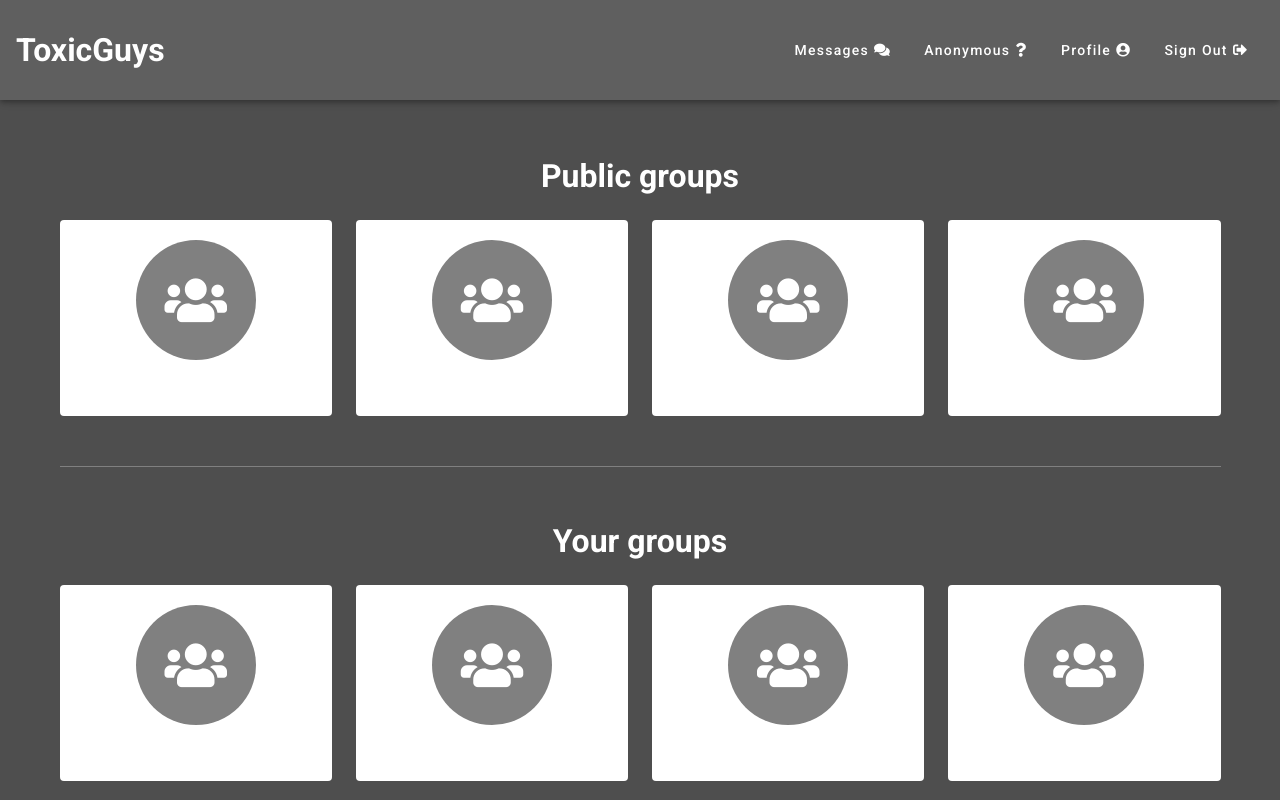
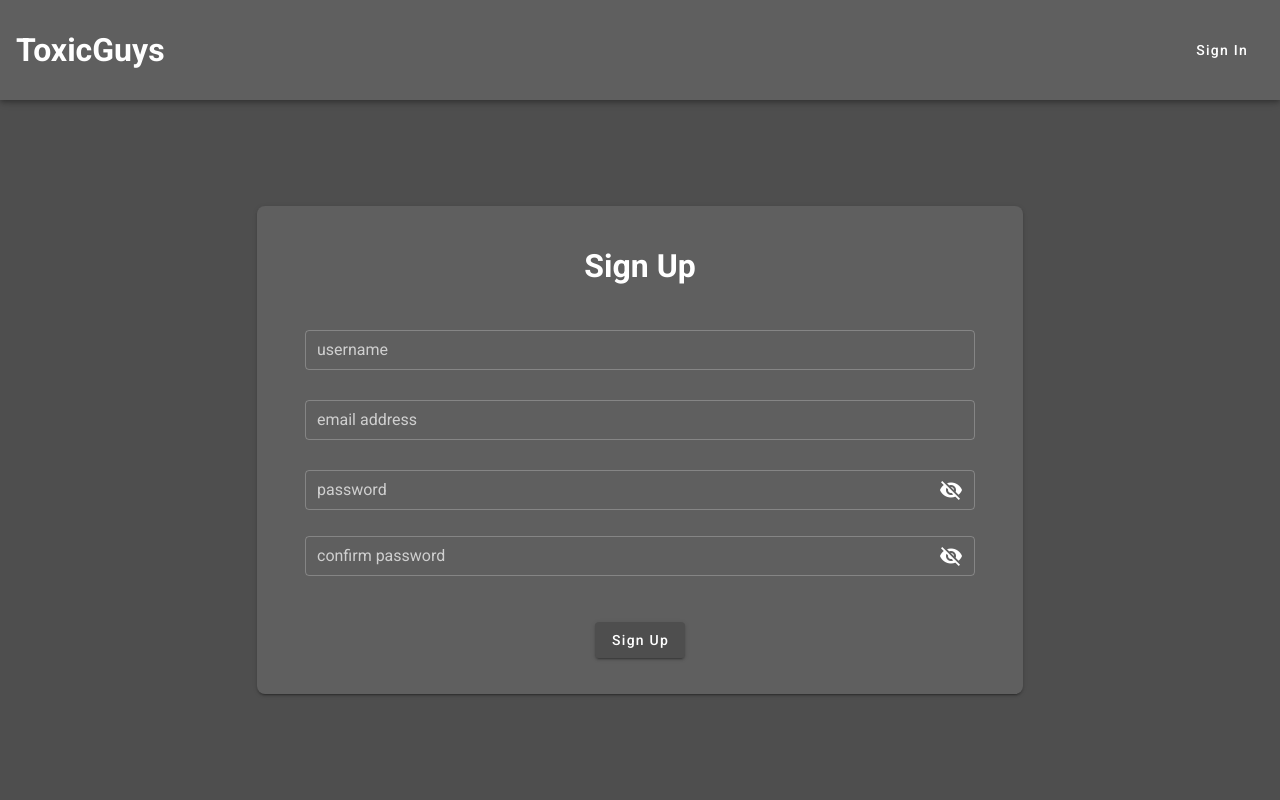
Before and after one commit to MuongKimhong/toxic-guys, a Vue app in the folder frontend/: page /sign-up in a window 1280 px wide. Before the commit this address led to /. Shown: the top 800 px of the page. Built offline with nearby package versions, Linux system fonts and the light colour scheme.

Commit message:
finished sign up user

```diff
--- a/frontend/src/main.js
+++ b/frontend/src/main.js
@@ -9,6 +9,10 @@ axios.defaults.baseURL = "http://localhost:8000/"
 
 Vue.config.productionTip = false
 
+Vue.prototype.$authenticateUser = function () {
+  console.log("authenticate user");
+}
+
 new Vue({
   router,
   store,
--- a/frontend/src/store/index.js
+++ b/frontend/src/store/index.js
@@ -17,7 +17,7 @@ export default new Vuex.Store({
       username: null,
       profileUrl: null,
       acceptAnonymousMessage: null,
-      accessToken: "null"
+      accessToken: null
     }
   },
   getters: {
--- a/frontend/src/views/SignUp.vue
+++ b/frontend/src/views/SignUp.vue
@@ -16,6 +16,8 @@
                 label="username"
                 dark
                 outlined
+                v-model="username"
+                :error-messages="error.username"
               ></v-text-field>
               <v-text-field
                 class="my-1"
@@ -23,6 +25,9 @@
                 label="email address"
                 dark
                 outlined
+                v-model="email"
+                :error-messages="error.email"
+                type="email"
               ></v-text-field>
               <v-text-field
                 password
@@ -34,6 +39,8 @@
                 :type="showPassword ? 'text' : 'password'"
                 :append-icon="showPassword ? 'mdi-eye' : 'mdi-eye-off'"
                 @click:append="showPassword = !showPassword"
+                v-model="password"
+                :error-messages="error.password"
               >
               </v-text-field>
               <v-text-field
@@ -46,6 +53,8 @@
                 :type="showPassword ? 'text' : 'password'"
                 :append-icon="showPassword ? 'mdi-eye' : 'mdi-eye-off'"
                 @click:append="showPassword = !showPassword"
+                v-model="confirmPassword"
+                :error-messages="error.confirmPassword"
               >
               </v-text-field>
             </div>
@@ -54,6 +63,7 @@
               <v-btn
                 class="text-capitalize white--text"
                 style="background-color: rgb(78, 78, 78)"
+                @click="signUp()"
               >
                 Sign Up
               </v-btn>
@@ -66,10 +76,100 @@
 </template>
 
 <script>
+import axios from "axios";
+
 export default {
   name: "SignUp",
+
   data: () => ({
     showPassword: false,
+    username: "",
+    email: "",
+    password: "",
+    confirmPassword: "",
+
+    error: {
+      username: "",
+      email: "",
+      password: "",
+      confirmPassword: "",
+    },
   }),
+
+  methods: {
+    comparePassword: function () {
+      if (this.password != this.confirmPassword) {
+        this.error.password = "Two password did not match";
+        this.error.confirmPassword = "Two password did not match";
+        return false;
+      }
+      return true;
+    },
+
+    checkIfCredentialsEmpty: function () {
+      if (this.username.trim() === "") {
+        this.error.username = "Username is required to sign up!";
+        return false;
+      } else if (this.email.trim() === "") {
+        this.error.email = "Email is required to sign up!";
+        return false;
+      } else if (
+        this.password.trim() === "" ||
+        this.confirmPassword.trim() === ""
+      ) {
+        this.error.password = "Please enter password!";
+        this.error.confirmPassword = "Please enter password!";
+        return false;
+      }
+      return true;
+    },
+
+    reInitializeErrorMessage: function () {
+      this.error = {
+        username: "",
+        email: "",
+        password: "",
+        confirmPassword: "",
+      };
+    },
+
+    signUp: function () {
+      this.reInitializeErrorMessage();
+
+      if (
+        this.comparePassword() === false ||
+        this.checkIfCredentialsEmpty() === false
+      ) {
+        setTimeout(() => this.reInitializeErrorMessage(), 2000);
+        return false;
+      }
+
+      axios
+        .post("api-users/sign-up/", {
+          username: this.username,
+          email: this.email,
+          password: this.password,
+          confirm_password: this.confirmPassword,
+        })
+        .then((res) => {
+          if (res.data["signup_success"]) {
+            this.$authenticateUser(); // global function in main.js
+          }
+        })
+        .catch((err) => {
+          if (err.response.data["two_password_not_match"]) {
+            this.error.password = "Two password did not match";
+            this.error.confirmPassword = "Two password did not match";
+          } else if (err.response.data["weak_password"]) {
+            this.error.password = err.response.data["weak_password"];
+            this.error.confirmPassword = err.response.data["weak_password"];
+          } else if (err.response.data["email_taken"]) {
+            this.error.email = "Email address is already taken";
+          } else if (err.response.data["username_taken"]) {
+            this.error.username = "Username is already taken";
+          }
+        });
+    },
+  },
 };
 </script>
```
